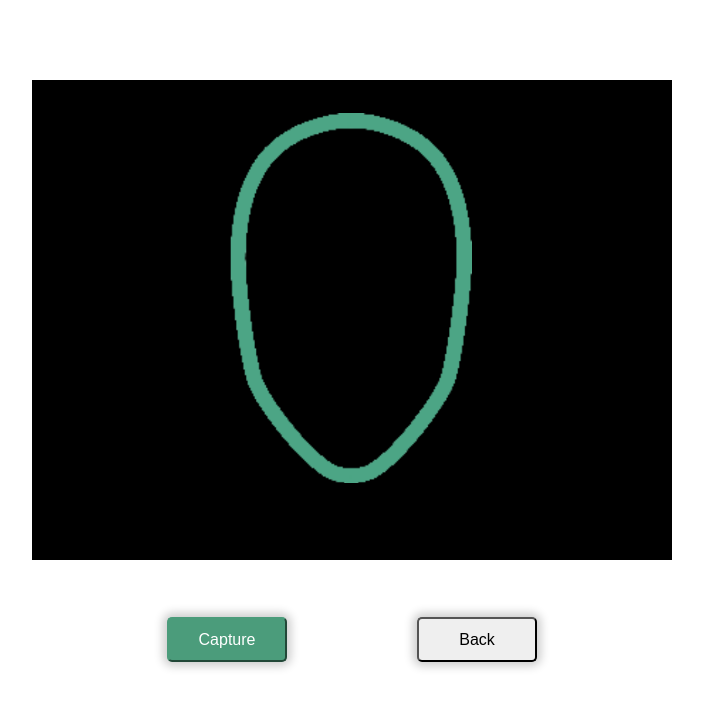
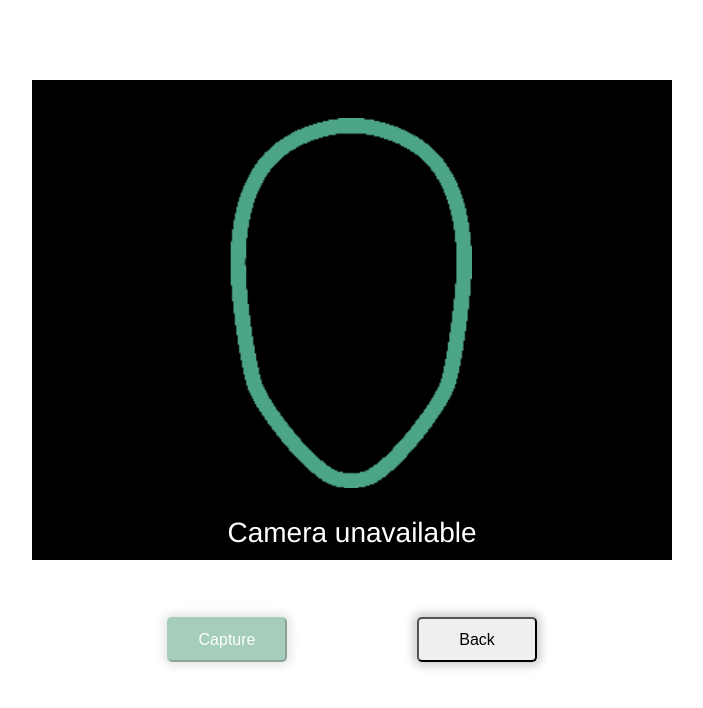
Before and after one commit to Stoikiy/webCamVue, a Vue app: page / in a window 1280 px wide. Both pictures are taken after a click on the button "Open Camera". Shown: the top 708 px of the page, without its empty margins (288-991 px from the left). Built offline with nearby package versions, Linux system fonts and the light colour scheme; no server answers.

Commit message:
fix bugs, add rule when cam is turn off

```diff
--- a/src/components/ButtonsHandler.vue
+++ b/src/components/ButtonsHandler.vue
@@ -21,6 +21,8 @@
         <div v-if="isCamActive" class="buttons">
             <button
               class="button green-button"
+              :class="{'disabled': !isCamOnline }"
+              :disabled="!isCamOnline"
               id="snap"
               @click="$emit('click:capture')"
             >
@@ -44,6 +46,10 @@
             isCamActive: {
                 type: Boolean,
                 default: false,
+            },
+            isCamOnline: {
+                type: Boolean,
+                default: undefined,
             },
             captures:{
                 type: Array,
--- a/src/components/WebCam.vue
+++ b/src/components/WebCam.vue
@@ -2,6 +2,7 @@
     <div class="webcam-container">
         <section class="webcam-header">
             <img v-if="!isCamActive" src="../assets/main.png" alt="main">
+            <span class="webcam-error" v-if="!isCamOnline && isCamActive"> Camera unavailable </span>
             <div v-show="isCamActive">
                 <img class="face-line" src="../assets/face-line.png" alt="face">
                 <video ref="video" id="video" width="640" height="480" autoplay></video>
@@ -11,6 +12,7 @@
         <section  class="webcam-content">
             <ButtonsHandler
               :is-cam-active="isCamActive"
+              :is-cam-online="isCamOnline"
               :captures="captures"
               @click:openWebCam="openWebCam"
               @click:clearHistory="clearHistory"
@@ -35,6 +37,7 @@
         data() {
             return {
                 isCamActive: false,
+                isCamOnline: undefined,
                 video: {},
                 canvas: {},
                 captures: []
@@ -48,14 +51,20 @@
                     navigator.mediaDevices.getUserMedia({ video: true }).then(stream => {
                         this.video.srcObject = stream;
                         this.video.play();
+                        this.isCamOnline = true;
                     });
+                } else {
+                    this.isCamOnline = false;
                 }
             },
             closeWebCam(){
-                this.video.srcObject.getTracks().forEach(function(track) {
-                    track.stop();
-                });
+                if(this.video.srcObject !== null) {
+                    this.video.srcObject.getTracks().forEach(function(track) {
+                        track.stop();
+                    });
+                }
                 this.isCamActive = false;
+                this.isCamOnline = false;
             },
             capture() {
                 this.canvas = this.$refs.canvas;
@@ -81,7 +90,7 @@
     }
 
     .webcam-header {
-
+      position: relative;
     }
 
     .webcam-content {
@@ -91,11 +100,20 @@
         margin-top: 50px;
     }
 
+    .webcam-error {
+        color: white;
+        font-size: 28px;
+        position: absolute;
+        bottom: 15px;
+        left: 50%;
+        transform: translate(-50%);
+    }
+
     .face-line {
         position: absolute;
         top: 0;
         left: 50%;
-        transform: translate(-50%, 30%);
+        transform: translate(-50%, 10%);
         width: 500px;
     }
 
@@ -122,6 +140,11 @@
             height: 240px;
         }
 
+        .webcam-error {
+            font-size: 18px;
+            bottom: 65%;
+        }
+
         .face-line {
             transform: translate(-50%, 50%);
             width: 250px;
```
